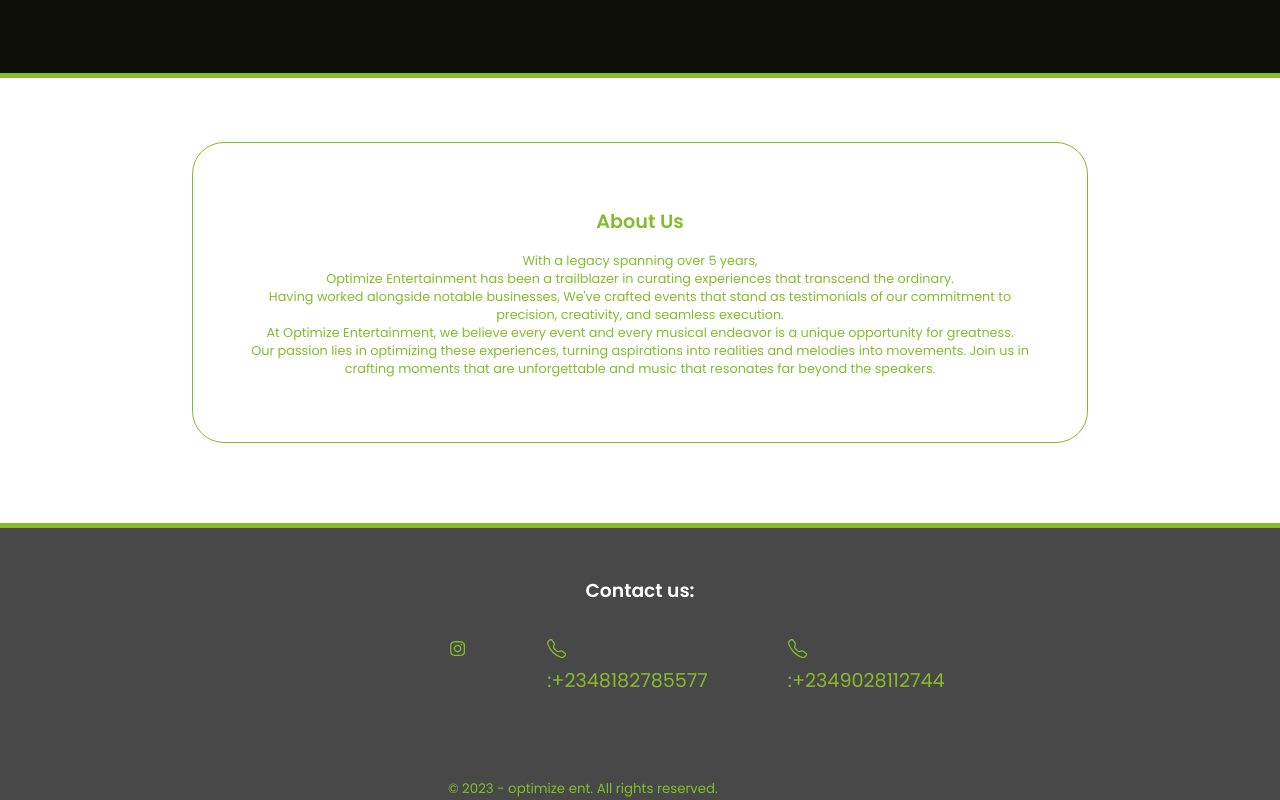
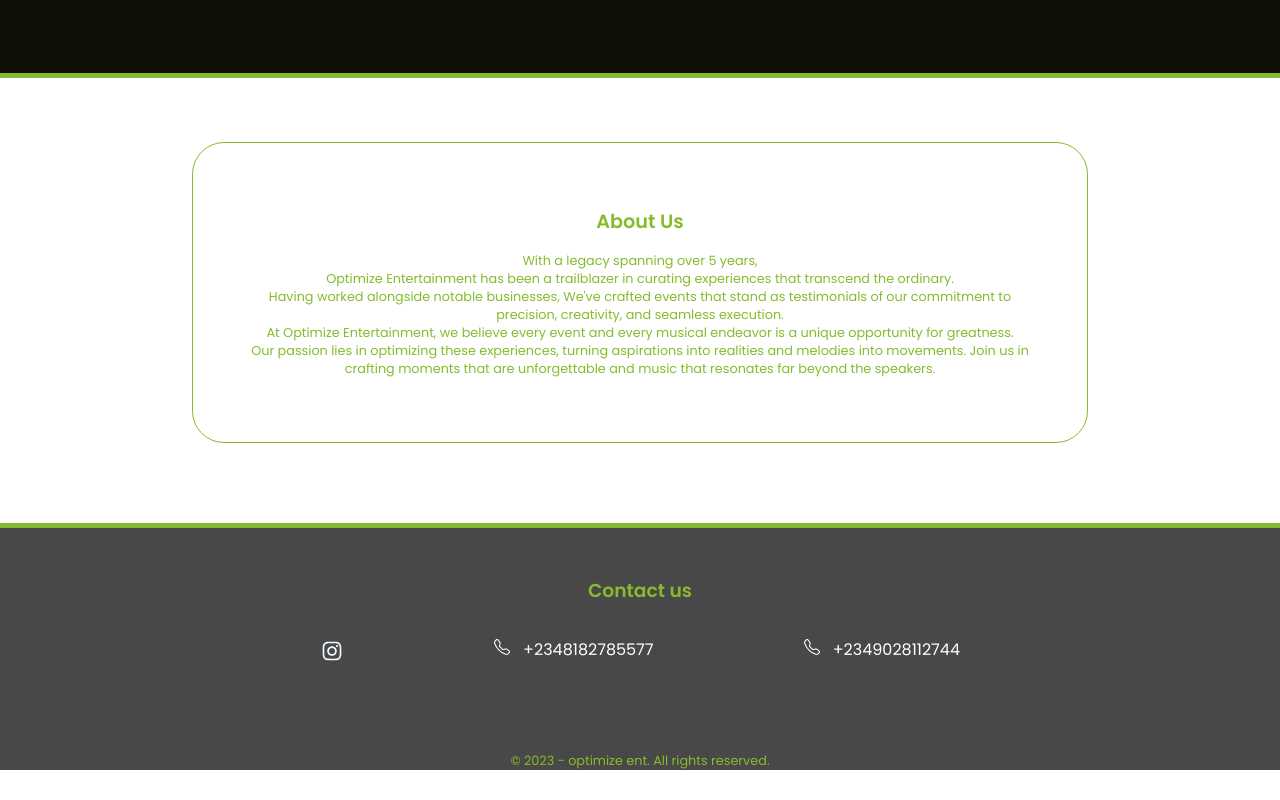
Before and after one commit to TheWiki2306/optimize-web, a React (Create React App) app: page / in a window 1280 px wide. Shown: the part 1967-2767 px from the top of the page. After the commit the page ends 2737 px from the top, so only its background shows below. Built offline with nearby package versions, Linux system fonts and the light colour scheme.

Commit message:
On branch master

```diff
--- a/src/components/contact/Contact.jsx
+++ b/src/components/contact/Contact.jsx
@@ -8,14 +8,14 @@
   return (
     <div className='contactMainContainer'>
         <div className='container contactContainer' id='contact'>
-            <h3>Contact us:</h3>
+            <h3>Contact us</h3>
             <div className='contactLinks'>
-                <a href='https://instagram.com/optimize_entertainment?igshid=NTc4MTIwNjQ2YQ=='><AiOutlineInstagram/></a>
-                <a href="+2348182785577"><BsTelephone/>:+2348182785577</a>
-                <a href="+2349028112744"><BsTelephone/>:+2349028112744</a>
+                <a href='https://instagram.com/optimize_entertainment?igshid=NTc4MTIwNjQ2YQ==' className='link_1'><AiOutlineInstagram/></a>
+                <a href="+2348182785577"><BsTelephone/>&nbsp; &nbsp;+2348182785577</a>
+                <a href="+2349028112744"><BsTelephone/>&nbsp; &nbsp;+2349028112744</a>
             </div>
+            <p> &copy; 2023 - optimize ent. All rights reserved. </p>
 
-            <small>&copy; 2023 - optimize ent. All rights reserved.</small>
         </div>
      </div>
   )
--- a/src/components/contact/contact.css
+++ b/src/components/contact/contact.css
@@ -7,29 +7,45 @@
 
 .container.contactContainer{
     /* margin-top: 4rem; */
-    width: 30%;
+    width: 50%;
 }
 
 .contactContainer h3{
     text-align: center;
     font-weight: 600;
     padding-bottom: 2rem;
-    color: var(--color-white);
+    /* color: var(--color-white); */
+    color: #85BC2D;
 }
 
 .contactLinks{
     display: flex;
-    /* justify-content: space-between; */
-    gap: 5rem;
+    justify-content: space-between;
+    /* gap: 5rem; */
     padding-bottom: 5rem;
 }
 
 .contactLinks a{
-    color: #85BC2D;
-    font-size: 1.2em;
+    /* color: #85BC2D; */
+    color: var(--color-white);
+    font-size: 1em;
 }
 
-.contactContainer small{
+.contactLinks .link_1{
+    color: aliceblue;
+    font-size: 1.5em;
+}
+
+.contactContainer p{
+    color: #85BC2D;
     text-align: center;
-    color: #85BC2D;
+    font-size: 0.8em;
 }
+
+@media screen and (max-width: 768px) {
+    .contactLinks{
+        flex-direction: column;
+        gap: 3rem;
+        text-align: center;
+    }
+}
--- a/src/components/nav/Nav.jsx
+++ b/src/components/nav/Nav.jsx
@@ -17,7 +17,7 @@
 
   return (
     <div className='navMainContainer'>
-    <header className='navContainer'>
+    <header className='container navContainer'>
       <a href="#" onClick={() => setActive('#')} className={active === '#' ? 'events' : ''}> <img src={Logo} alt=""/> </a>
 
       <nav ref={navRef} className='nav'>
@@ -29,6 +29,10 @@
           <FaTimes/>
         </button>
       </nav>
+
+      {/* <div className='navSubContainer'>
+        <a href="#events" onClick={() => setActive('#active')} className={active === 'events' ? 'active' : ''}>Events</a>
+      </div> */}
       <button className='navBtn' onClick={showNav}>
         <HiMenuAlt2/>
       </button>
--- a/src/components/nav/nav.css
+++ b/src/components/nav/nav.css
@@ -1,11 +1,17 @@
 .navMainContainer{
     background:  rgb(17, 0, 8);
+    position: sticky;
+    top: 0;
+    bottom: 0;
+    z-index: 9999;
+}
+
+.navSubContainer{
+    display: none;
 }
 
 .navContainer{
-    position: sticky;
-    top: 0;
-    bottom: 0;
+
     display: flex;
     justify-content: space-between;
      align-items: top;
@@ -14,7 +20,7 @@
     padding-top: 0.5rem;
     background:  rgb(17, 0, 8);
     z-index: 2;
-    padding-left: 4.3rem;
+    /* padding-left: 4.3rem; */
 }
 
 .navContainer img{
@@ -64,6 +70,11 @@
         /* display: block; */
         /* align-items: center; */
         width: 95%;
+        z-index: 9999;
+    }
+
+    .navSubContainer{
+        display: block;
     }
 
     .navContainer img{
@@ -76,7 +87,7 @@
         right: 0;
         height: 100%;
         width: 70%;
-        z-index: 1000;
+        z-index: 2;
         padding-right: 3.5rem;
         display: flex;
         flex-direction: column;
@@ -88,7 +99,6 @@
         transition: 1s;
         transform: translateX(100vh);
     }
-
 
     .nav a{
         /* color: var(--color-primary-variant); */
```
